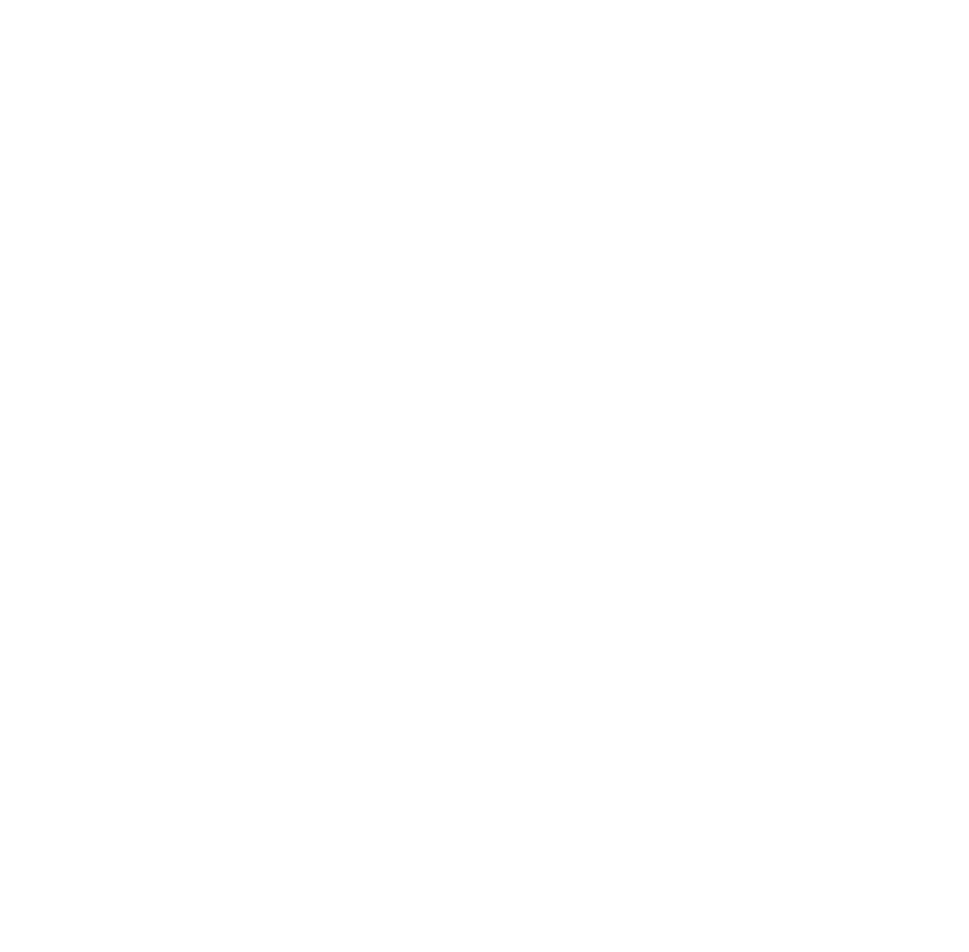
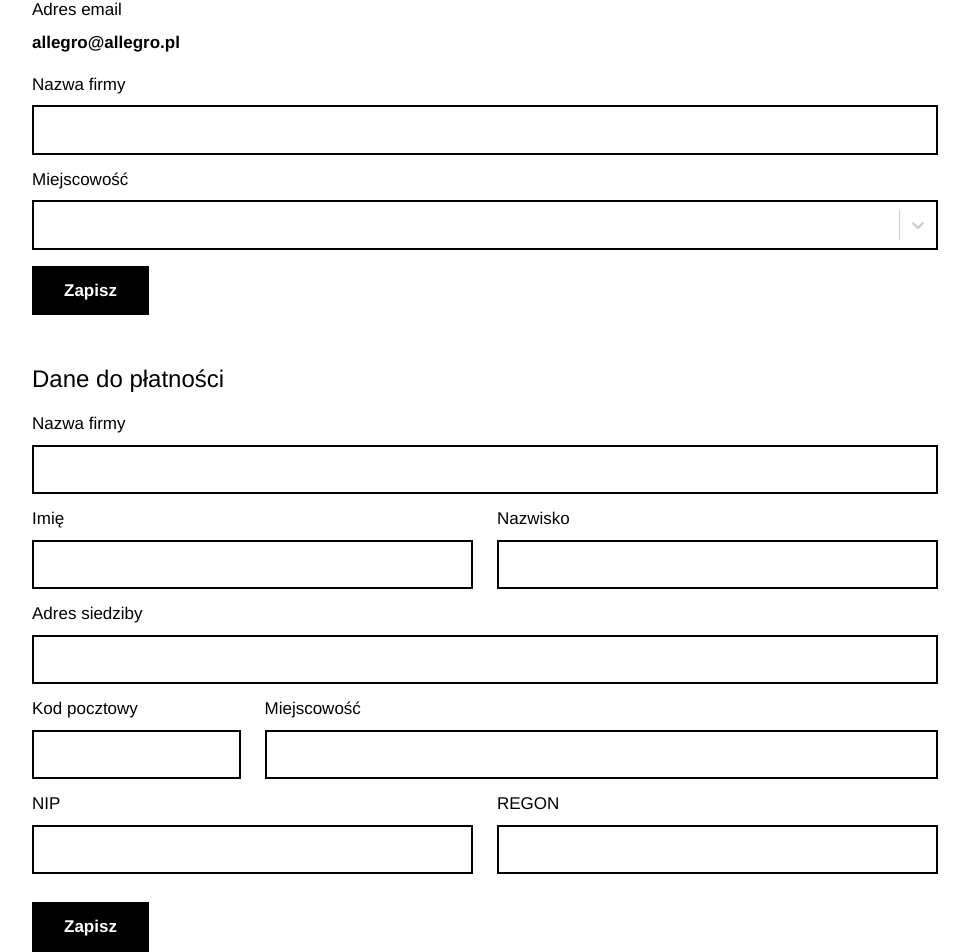
Before and after one commit to damiankomonski/nextjs-itjobs, a Next.js app: page /myprofile in a window 1280 px wide. Shown: the part 346-1298 px from the top of the page, without its empty margins (310-1279 px from the left). Before the commit the page ends 800 px from the top, so only its background shows below. Built offline with nearby package versions, Linux system fonts and the light colour scheme.

Commit message:
UI page profile

```diff
--- a/package.json
+++ b/package.json
@@ -10,6 +10,7 @@
   },
   "dependencies": {
     "@radix-ui/react-dropdown-menu": "^2.1.6",
+    "@radix-ui/react-label": "^2.1.2",
     "class-variance-authority": "^0.7.1",
     "clsx": "^2.1.1",
     "lucide-react": "^0.474.0",
@@ -18,6 +19,7 @@
     "react-dom": "^19.0.0",
     "react-dropzone": "^14.3.5",
     "react-paginate": "^8.3.0",
+    "react-select": "^5.10.0",
     "styled-components": "^6.1.15",
     "tailwind-merge": "^3.0.1",
     "tailwindcss-animate": "^1.0.7"
--- a/src/app/globals.scss
+++ b/src/app/globals.scss
@@ -5,37 +5,37 @@
 h1, .h1{
   font-size: 64px;
   line-height: 80px;
-  margin-bottom: 32px;
+  margin-bottom: 36px;
 }
 
 h2, .h2{
   font-size: 56px;
   line-height: 64px;
-  margin-bottom: 24px;
+  margin-bottom: 28px;
 }
 
 h3, .h3{
   font-size: 48px;
   line-height: 56px;
-  margin-bottom: 20px;
+  margin-bottom: 24px;
 }
 
 h4, .h4{
   font-size: 32px;
   line-height: 48px;
-  margin-bottom: 16px;
+  margin-bottom: 20px;
 }
 
 h5, .h5{
   font-size: 24px;
   line-height: 32px;
-  margin-bottom: 12px;
+  margin-bottom: 16px;
 }
 
 h6, .h6{
   font-size: 18px;
   line-height: 28px;
-  margin-bottom: 12px;
+  margin-bottom: 16px;
 }
 
 body {
@@ -143,3 +143,21 @@
     --radius: 0.5rem;
   }
 }
+
+// Select
+.css-13cymwt-control{
+  border-color: #000 !important;
+  border-width: 2px !important;
+  border-radius: 0 !important;
+}
+
+.css-t3ipsp-control{
+  border-color: #000 !important;
+  border-width: 2px !important;
+  border-radius: 0 !important;
+  box-shadow: none !important;
+}
+
+.css-hlgwow{
+  padding: 6px 8px !important;
+}
--- a/src/app/myprofile/page.tsx
+++ b/src/app/myprofile/page.tsx
@@ -1,7 +1,22 @@
+"use client"
+
 import Header from "@/components/Header";
 import Link from "next/link";
+import { Input } from "@/components/ui/input"
+import { Label } from "@/components/ui/label"
+import Select from "react-select";
+
+type select_option = {
+    value: string,
+    label: string
+}
 
 export default function MyProfile(){
+    const cities: select_option[] = [
+        {value: "warszawa", label: "Warszawa"},
+        {value: "krakow", label: "Kraków"}
+    ];
+
     return (
         <>
             <Header />
@@ -12,19 +27,92 @@
                             <nav className="mt-8">
                                 <ul className="list-profile-nav">
                                     <li><Link href="/myprofile" className="font-bold">Profil</Link></li>
+                                    <li><Link href="/payments">Płatności</Link></li>
                                     <li><Link href="/settings">Ustawienia</Link></li>
                                     <li><Link href="/dataexport">Eksport danych</Link></li>
                                 </ul>
                             </nav>
                         </aside>
                         <section className="col-span-9">
-                            <h1 className="h3 mt-4 mb-20 block">Profil</h1>
-                            <div className="flex">
-                                <img src={null} alt="" className="w-[64px] h-[64px] bg-gray-100 rounded-full" />
+                            <h1 className="h2 mt-4 block">Profil</h1>
+                            <div className="flex py-8">
+                                <img src={undefined} alt="" className="w-[64px] h-[64px] bg-gray-100 rounded-full" />
                                 <div className="ms-6">
-                                    <h2 className="h5 !mb-1">Allegro</h2>
+                                    <h3 className="h5 !mb-1">Allegro</h3>
                                     <p className="text-sm text-gray-500">Warszawa, Mazowieckie</p>
                                 </div>
+                            </div>
+                            <div className="mb-12">
+                                <div className="mb-4">
+                                    <p className="mb-2">Adres email</p>
+                                    <p className="font-semibold">allegro@allegro.pl</p>
+                                </div>
+                                <form action="">
+                                    <div className="mb-3">
+                                        <label className="w-full mb-2 block text-black">Nazwa firmy</label>
+                                        <input className="w-full border border-2 border-black py-[10px] px-3 focus:outline-none focus:border-black" placeholder="" />
+                                    </div>
+                                    <div className="mb-3">
+                                        <label className="w-full mb-2 block text-black">Miejscowość</label>
+                                        <Select
+                                            className="focus:outline-none focus:border-black"
+                                            classNamePrefix="select"
+                                            isClearable
+                                            isSearchable
+                                            placeholder={""}
+                                            name="city_id"
+                                            options={cities}
+                                            onChange={(e) => {}}
+                                        />
+                                    </div>
+                                    <div className="col-span-full mt-4">
+                                        <button className="bg-black text-white py-3 px-8 font-semibold" type="submit">Zapisz</button>
+                                    </div>
+                                </form>
+                            </div>
+                            <div>
+                                <h2 className="h5">Dane do płatności</h2>
+
+                                <form action="">
+                                    <div className="grid grid-cols-12 gap-x-6">
+                                        <div className="col-span-full mb-3">
+                                            <label className="w-full mb-2 block text-black">Nazwa firmy</label>
+                                            <input type="text" className="w-full border border-2 border-black py-[10px] px-3 focus:outline-none focus:border-black" placeholder="" />
+                                        </div>
+                                        <div className="col-span-full md:col-span-6 mb-3">
+                                            <label className="w-full mb-2 block text-black">Imię</label>
+                                            <input type="text" className="w-full border border-2 border-black py-[10px] px-3 focus:outline-none focus:border-black" placeholder="" />
+                                        </div>
+                                        <div className="col-span-full md:col-span-6 mb-3">
+                                            <label className="w-full mb-2 block text-black">Nazwisko</label>
+                                            <input type="text" className="w-full border border-2 border-black py-[10px] px-3 focus:outline-none focus:border-black" placeholder="" />
+                                        </div>
+                                        <div className="col-span-full mb-3">
+                                            <label className="w-full mb-2 block text-black">Adres siedziby</label>
+                                            <input type="text" className="w-full border border-2 border-black py-[10px] px-3 focus:outline-none focus:border-black" placeholder="" />
+                                        </div>
+                                        <div className="col-span-full md:col-span-3 mb-3">
+                                            <label className="w-full mb-2 block text-black">Kod pocztowy</label>
+                                            <input type="number" className="w-full border border-2 border-black py-[10px] px-3 focus:outline-none focus:border-black" placeholder="" />
+                                        </div>
+                                        <div className="col-span-full md:col-span-9 mb-3">
+                                            <label className="w-full mb-2 block text-black">Miejscowość</label>
+                                            <input type="text" className="w-full border border-2 border-black py-[10px] px-3 focus:outline-none focus:border-black" placeholder="" />
+                                        </div>
+                                        <div className="col-span-full md:col-span-6 mb-3">
+                                            <label className="w-full mb-2 block text-black">NIP</label>
+                                            <input type="number" className="w-full border border-2 border-black py-[10px] px-3 focus:outline-none focus:border-black" placeholder="" />
+                                        </div>
+                                        <div className="col-span-full md:col-span-6 mb-3">
+                                            <label className="w-full mb-2 block text-black">REGON</label>
+                                            <input type="number" className="w-full border border-2 border-black py-[10px] px-3 focus:outline-none focus:border-black" placeholder="" />
+                                        </div>
+                                        <div className="col-span-full mt-4">
+                                            <button className="bg-black text-white py-3 px-8 font-semibold" type="submit">Zapisz</button>
+                                        </div>
+                                    </div>
+
+                                </form>
                             </div>
                         </section>
                     </div>
--- /dev/null
+++ b/src/components/ui/input.tsx
@@ -0,0 +1,22 @@
+import * as React from "react"
+
+import { cn } from "@/lib/utils"
+
+const Input = React.forwardRef<HTMLInputElement, React.ComponentProps<"input">>(
+  ({ className, type, ...props }, ref) => {
+    return (
+      <input
+        type={type}
+        className={cn(
+          "flex h-10 w-full rounded-md border border-neutral-200 bg-white px-3 py-2 text-base ring-offset-white file:border-0 file:bg-transparent file:text-sm file:font-medium file:text-neutral-950 placeholder:text-neutral-500 focus-visible:outline-none focus-visible:ring-2 focus-visible:ring-neutral-950 focus-visible:ring-offset-2 disabled:cursor-not-allowed disabled:opacity-50 md:text-sm dark:border-neutral-800 dark:bg-neutral-950 dark:ring-offset-neutral-950 dark:file:text-neutral-50 dark:placeholder:text-neutral-400 dark:focus-visible:ring-neutral-300",
+          className
+        )}
+        ref={ref}
+        {...props}
+      />
+    )
+  }
+)
+Input.displayName = "Input"
+
+export { Input }
--- /dev/null
+++ b/src/components/ui/label.tsx
@@ -0,0 +1,26 @@
+"use client"
+
+import * as React from "react"
+import * as LabelPrimitive from "@radix-ui/react-label"
+import { cva, type VariantProps } from "class-variance-authority"
+
+import { cn } from "@/lib/utils"
+
+const labelVariants = cva(
+  "text-sm font-medium leading-none peer-disabled:cursor-not-allowed peer-disabled:opacity-70"
+)
+
+const Label = React.forwardRef<
+  React.ElementRef<typeof LabelPrimitive.Root>,
+  React.ComponentPropsWithoutRef<typeof LabelPrimitive.Root> &
+    VariantProps<typeof labelVariants>
+>(({ className, ...props }, ref) => (
+  <LabelPrimitive.Root
+    ref={ref}
+    className={cn(labelVariants(), className)}
+    {...props}
+  />
+))
+Label.displayName = LabelPrimitive.Root.displayName
+
+export { Label }
```
Also changed, not shown: 1 other file (tests, documents, lock files or other folders).
